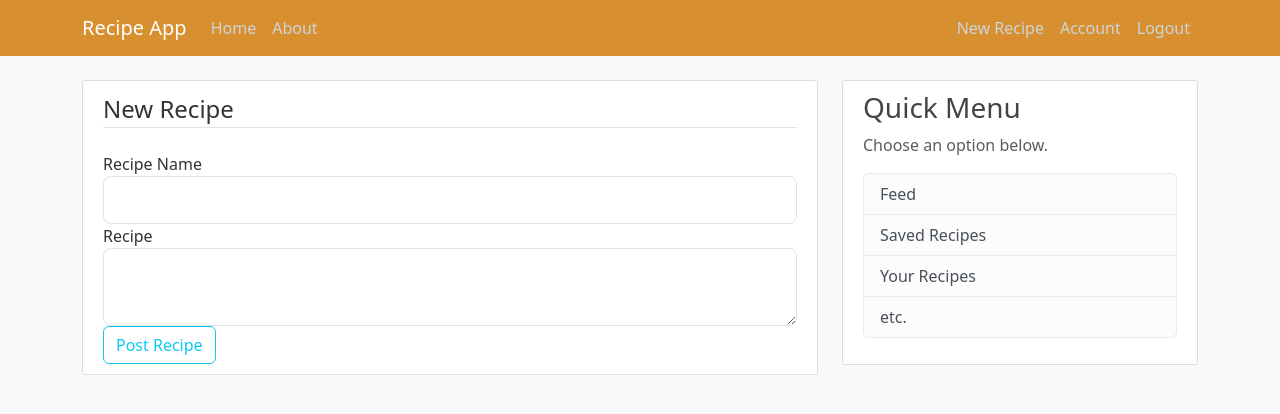
After one commit to JMata28/recipe_app, a Flask app: page /recipe/new in a window 1280 px wide. The commit adds this page. Shown: the top 414 px of the page. Run offline with Flask 3, Linux system fonts and the light colour scheme; the visitor is signed in with stand-in values (Sample User, id 1); some libraries are stand-ins or nearby versions.

Commit message:
Implemented adding, updating, and deleting user recipes

```diff
--- a/capstone_main/forms.py
+++ b/capstone_main/forms.py
@@ -1,7 +1,7 @@
 from flask_wtf import FlaskForm
 from flask_wtf.file import FileField, FileAllowed
 from flask_login import current_user
-from wtforms import StringField, PasswordField, SubmitField, BooleanField
+from wtforms import StringField, PasswordField, SubmitField, BooleanField, TextAreaField
 from wtforms.validators import DataRequired, Length, Email, EqualTo, ValidationError
 from capstone_main.models import User
 
@@ -52,3 +52,8 @@ class UpdateAccountForm(FlaskForm):
             user = User.query.filter_by(email=email.data).first()
             if user:
                 raise ValidationError('That email is taken. Please choose a different one.')
+
+class RecipeForm(FlaskForm):
+    recipe_name = StringField('Recipe Name', validators=[DataRequired()])
+    recipe = TextAreaField('Recipe', validators=[DataRequired()])
+    submit = SubmitField('Post Recipe')
--- a/capstone_main/models.py
+++ b/capstone_main/models.py
@@ -22,7 +22,7 @@ class Recipe(db.Model):
     id = db.Column(db.Integer, primary_key=True)
     dish_name = db.Column(db.String(150), nullable=False)
     date_posted = db.Column(db.DateTime, nullable=False, default=datetime.now(timezone.utc)) #corrected for the deprecation of datetime.utcnow
-    ingredients = db.Column(db.Text, nullable =  False)
+    #ingredients = db.Column(db.Text, nullable =  False)
     recipe = db.Column(db.Text, nullable=False)
     user_id = db.Column(db.Integer, db.ForeignKey('user.id'), nullable=False)
 
--- a/capstone_main/routes.py
+++ b/capstone_main/routes.py
@@ -1,17 +1,18 @@
 import os
 import secrets
 from PIL import Image
-from flask import render_template, url_for, flash, redirect, request
+from flask import render_template, url_for, flash, redirect, request, abort
 from capstone_main import app, db, bcrypt
 from capstone_main.models import User, Recipe
-from capstone_main.forms import RegistrationForm, LoginForm, UpdateAccountForm
+from capstone_main.forms import RegistrationForm, LoginForm, UpdateAccountForm, RecipeForm
 from capstone_main.private_variables import *
 from flask_login import login_user, current_user, logout_user, login_required
 
 @app.route("/")
 @app.route("/home")
 def home_page():
-    return render_template("home.html", title="Home Page", posts=posts)
+    recipes = Recipe.query.all()
+    return render_template("home.html", title="Home Page", posts=recipes)
 
 @app.route("/about")
 def about_page():
@@ -82,3 +83,54 @@ def account_page():
         form.email.data = current_user.email #pre-fills out the email in the form
     image_file =  url_for('static', filename=current_user.image_file)
     return render_template('account.html', title="Account", image_file=image_file, form=form)
+
+@app.route("/recipe/new", methods=['GET', 'POST'])
+@login_required
+def new_recipe():
+    form = RecipeForm()
+    if form.validate_on_submit():
+        new_dish = Recipe(dish_name=form.recipe_name.data, recipe=form.recipe.data, author=current_user)
+        db.session.add(new_dish)
+        db.session.commit()
+        flash('Your new recipe has been posted!', 'success')
+        return redirect(url_for('home_page'))
+    return render_template('create_recipe.html', title='New Recipe',
+                           form=form, legend='New Recipe')
+
+
+@app.route("/recipe/<int:recipe_id>")
+def recipe_page(recipe_id):
+    recipe = Recipe.query.get_or_404(recipe_id)
+    return render_template('recipe.html', title=recipe.dish_name, post=recipe)
+
+
+@app.route("/recipe/<int:recipe_id>/update", methods=['GET', 'POST'])
+@login_required
+def update_recipe(recipe_id):
+    recipe = Recipe.query.get_or_404(recipe_id)
+    if recipe.author != current_user:
+        abort(403)
+    form = RecipeForm()
+    if form.validate_on_submit():
+        recipe.dish_name = form.recipe_name.data
+        recipe.recipe = form.recipe.data
+        db.session.commit()
+        flash('Your recipe has been updated!', 'success')
+        return redirect(url_for('recipe_page', recipe_id=recipe.id))
+    elif request.method == 'GET':
+        form.recipe_name.data = recipe.dish_name
+        form.recipe.data = recipe.recipe
+    return render_template('create_recipe.html', title='Update Recipe',
+                           form=form, legend='Update Recipe')
+
+
+@app.route("/recipe/<int:recipe_id>/delete", methods=['POST'])
+@login_required
+def delete_recipe(recipe_id):
+    recipe = Recipe.query.get_or_404(recipe_id)
+    if recipe.author != current_user:
+        abort(403)
+    db.session.delete(recipe)
+    db.session.commit()
+    flash('Your recipe has been deleted!', 'success')
+    return redirect(url_for('home_page'))
--- /dev/null
+++ b/capstone_main/templates/create_recipe.html
@@ -0,0 +1,40 @@
+{% extends "layout.html" %}
+{% block content %}
+<div class="content-section">
+    <form method="POST" action="">
+        {{ form.hidden_tag() }}
+        <fieldset class="form-group">
+            <legend class="border-bottom mb-4">{{ legend }}</legend>
+            <div class="form-group">
+                {{ form.recipe_name.label(class="form-control-label") }}
+                {% if form.recipe_name.errors %}
+                    {{ form.recipe_name(class="form-control form-control-lg is-invalid") }}
+                    <div class="invalid-feedback">
+                        {% for error in form.recipe_name.errors %}
+                            <span>{{ error }}</span>
+                        {% endfor %}
+                    </div>
+                {% else %}
+                    {{ form.recipe_name(class="form-control form-control-lg") }}
+                {% endif %}
+            </div>
+            <div class="form-group">
+                {{ form.recipe.label(class="form-control-label") }}
+                {% if form.recipe.errors %}
+                    {{ form.recipe(class="form-control form-control-lg is-invalid") }}
+                    <div class="invalid-feedback">
+                        {% for error in form.recipe.errors %}
+                            <span>{{ error }}</span>
+                        {% endfor %}
+                    </div>
+                {% else %}
+                    {{ form.recipe(class="form-control form-control-lg") }}
+                {% endif %}
+            </div>
+        </fieldset>
+        <div class="form-group">
+            {{ form.submit(class="btn btn-outline-info") }}
+        </div>
+    </form>
+</div>
+{% endblock content %}
--- a/capstone_main/templates/layout.html
+++ b/capstone_main/templates/layout.html
@@ -27,6 +27,7 @@
                   <!-- Navbar Right Side -->
                   <div class="navbar-nav ms-auto class">
                     {% if current_user.is_authenticated %}
+                    <a class="nav-item nav-link" href="{{ url_for('new_recipe') }}">New Recipe</a>
                     <a class="nav-item nav-link" href="{{ url_for('account_page') }}">Account</a>
                     <a class="nav-item nav-link" href="{{ url_for('logout_page') }}">Logout</a>
                     {% else %}
@@ -61,7 +62,7 @@
                       <li class="list-group-item list-group-item-light">Feed</li>
                       <li class="list-group-item list-group-item-light">Saved Recipes</li>
                       <li class="list-group-item list-group-item-light">Your Recipes</li>
-                      <li class="list-group-item list-group-item-light">etc</li>
+                      <li class="list-group-item list-group-item-light">etc.</li>
                     </ul>
                   </p>
                 </div>
```
Also changed, not shown: capstone_main/templates/home.html (+4 -3 lines), capstone_main/templates/recipe.html (added, +55 -0 lines), capstone_main/static/c8d85ef0a1018cdd.jpg (added).
